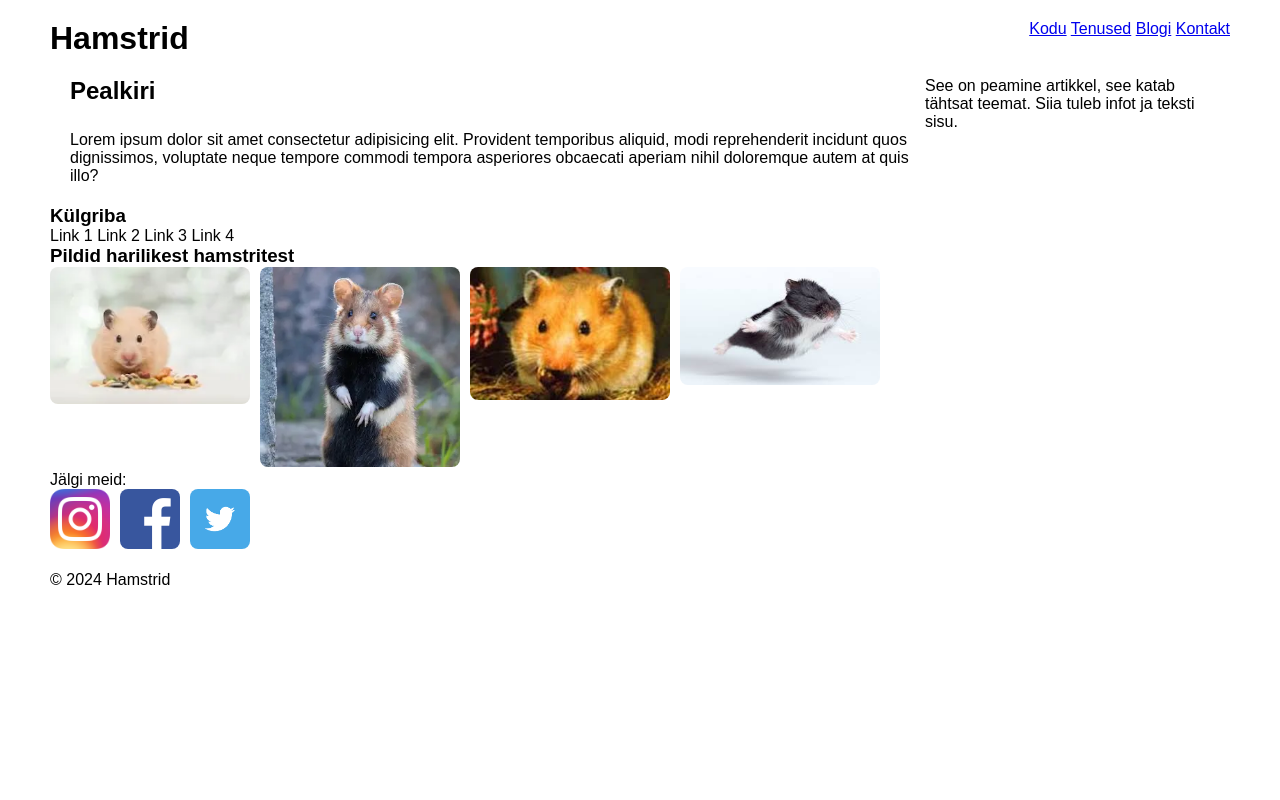
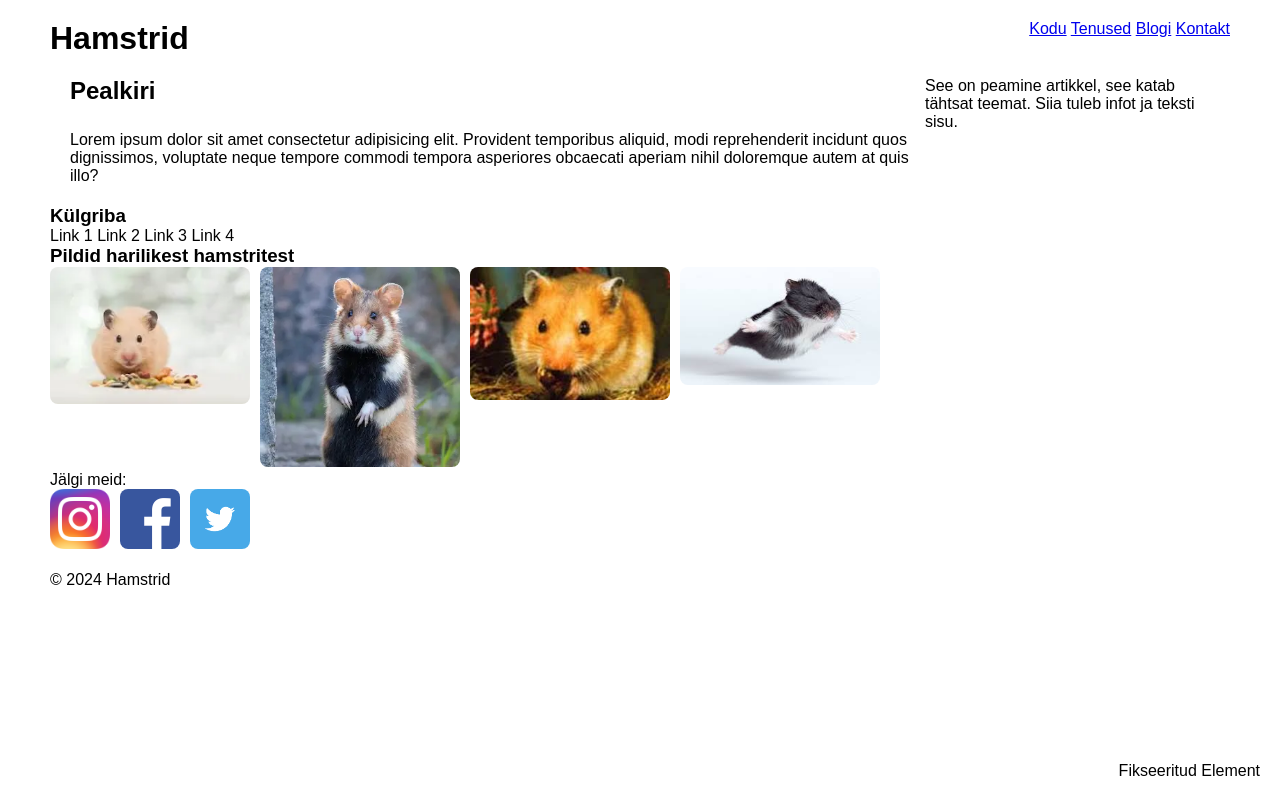
Before and after one commit to kaisaraava/Displaylayout, a plain HTML site: page index.html in a window 1280 px wide. Drawn offline with Linux system fonts and the light colour scheme.

Commit message:
alumise serva loomie; animatsioon

```diff
--- a/index.html
+++ b/index.html
@@ -62,7 +62,7 @@
     </div>
 </section>
 </div>
-
+<div class="fixed-element">Fikseeritud Element</div>
 <footer>
     <div class="social">
         <p>Jälgi meid:</p>
--- a/style.css
+++ b/style.css
@@ -71,6 +71,12 @@ section {
     height: auto; /* Säilita aspekt */
     border-radius: 8px; /* Ümarad nurgad */
 }
+.fixed-element {
+    position: fixed; /* Fikseeritud positsioon */
+    bottom: 20px;    /* Alt 20px kaugusele */
+    right: 20px;     /* Parempoolsest servast 20px kaugusele */
+    z-index: 1000;   /* Veendu, et see element on teiste kohal */
+}
 footer {
         display: flex;
 }
```
